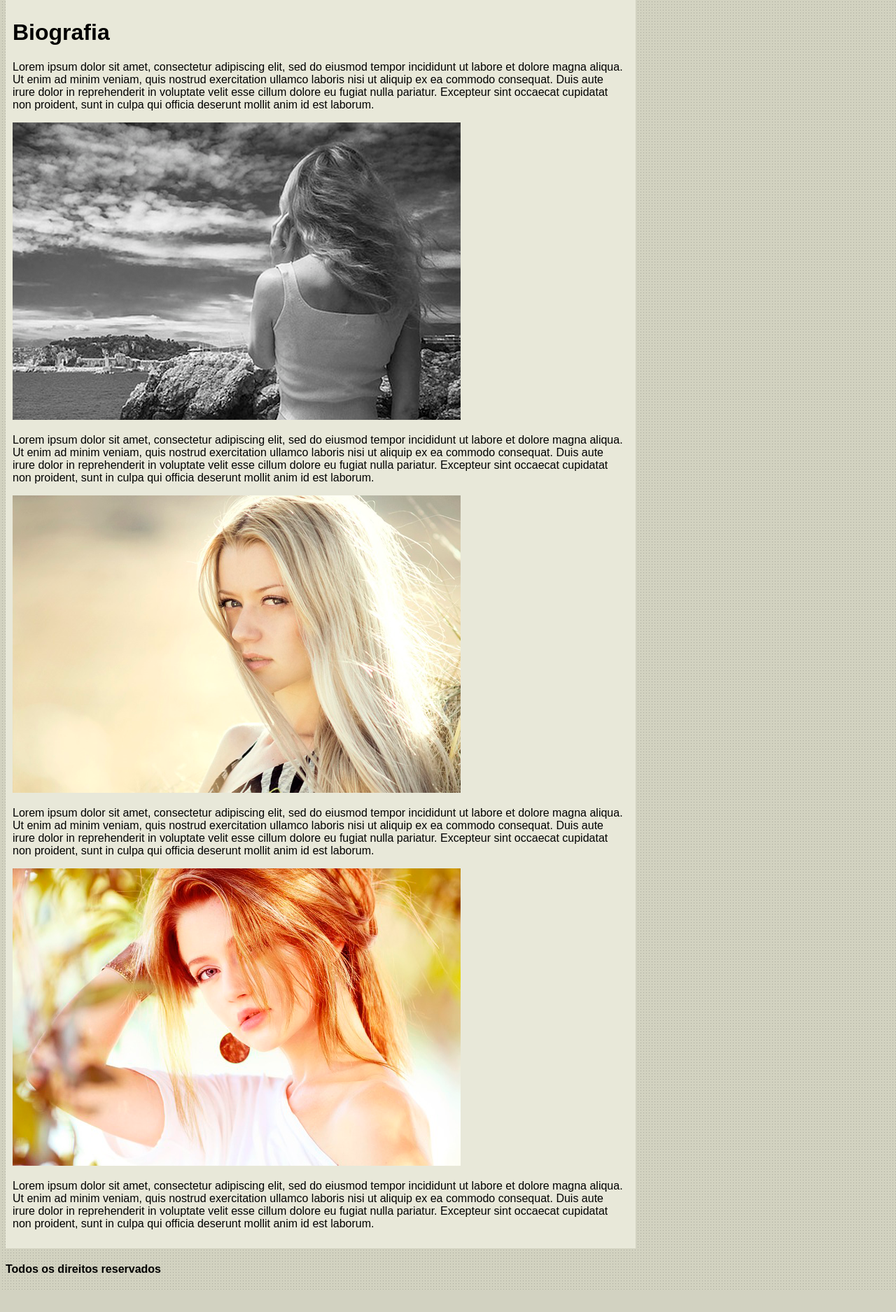
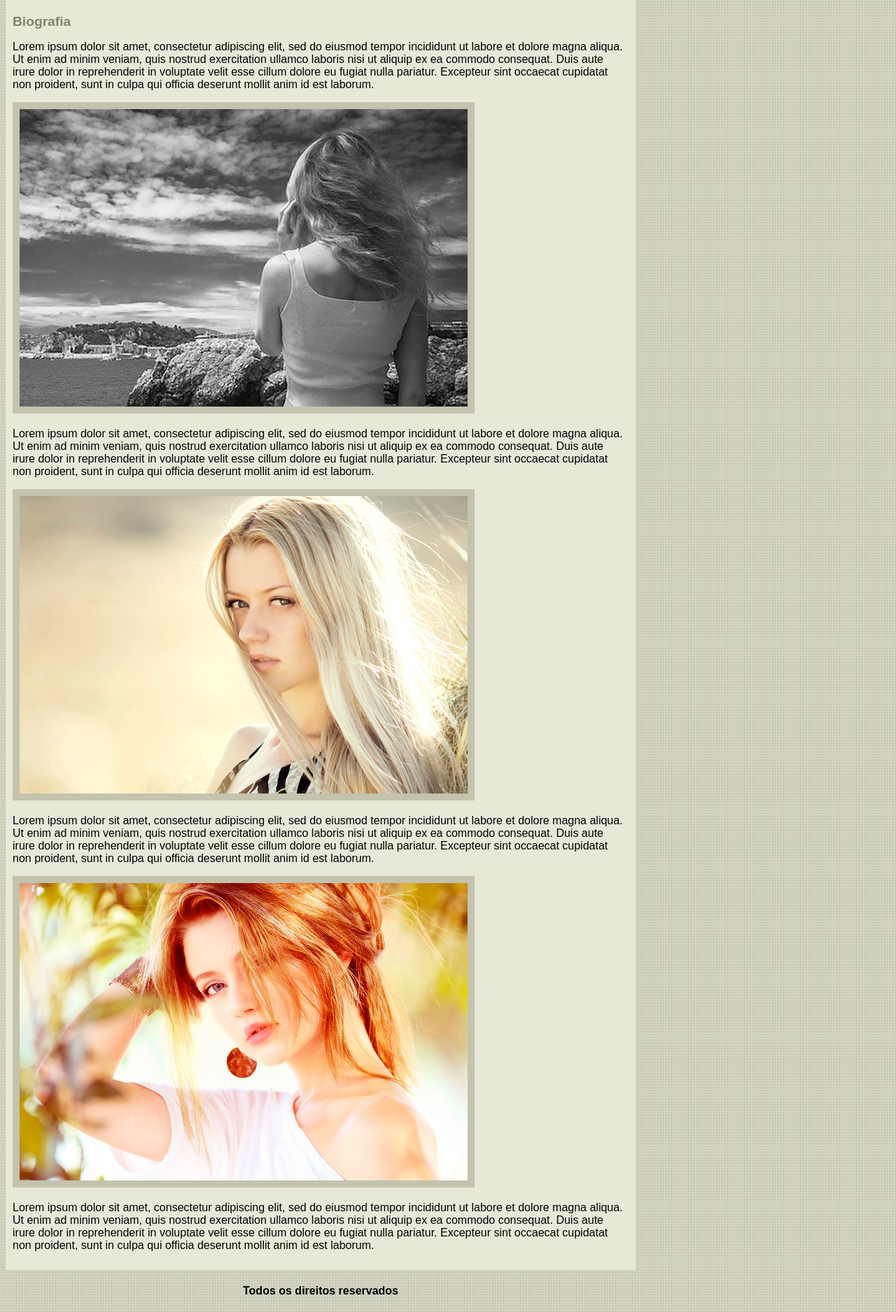
Before and after one commit to VanessaMenendes/anabella-site, a plain HTML site: page campanhas-publicitarias.html in a window 1280 px wide. Shown: the part 457-2332 px from the top of the page at 70% size. Before the commit the page ends 2301 px from the top, so only its background shows below. Drawn offline with Linux system fonts and the light colour scheme.

Commit message:
finalizado style.css

```diff
--- a/style.css
+++ b/style.css
@@ -3,7 +3,7 @@ body {
     font: 16px Arial, Helvetica, sans-serif;
 }
 
-#principal {
+#principal { /* os hashtags é para mudar toda a div, seja ela imagem definir tamanho ou um texto por inteiro, depende do que irá fazer */
     width: 900px;
 }
 
@@ -17,10 +17,28 @@ body {
     padding: 10px; /* espaçamento entre as as letras e paragrafos */
 }
 
-a {
+a { /* o a é para os links, definir um estilo para o link */
     color: #4b566a;
     text-decoration: none; /* remover o underline no link */
     font-weight: bold;
     /* border: 1px solid red; esse codigo para visualizar o campo que esta mexendo */
     padding: 5px; /* espaçamento entre os links do home, contato...*/
 }
+
+.centralizar {
+    text-align: center;
+}  /* o ponto .centralizar é uma classe que deve ser colocada no h4 pois você quer ajustar o texto
+ou simplesmente usar o
+#rodape {
+    text-align: center;
+}
+*/
+
+.img-campanha {  /* quando tem uma class é . (ponto) que vc quer definir apenas uma imagem o id é o conteudo todo */
+    border: 10px solid #c3c3ae;
+}
+
+h1 { /* definir todo o h1 que tem no site */
+    color: #828271;
+    font-size: 1.2em; /* tamanho da font em 'em' */
+}
```
